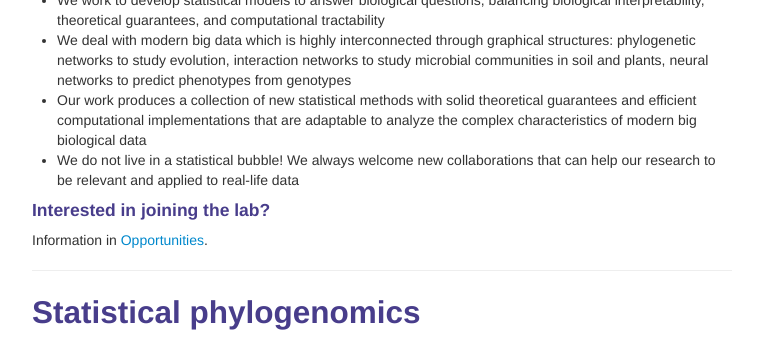
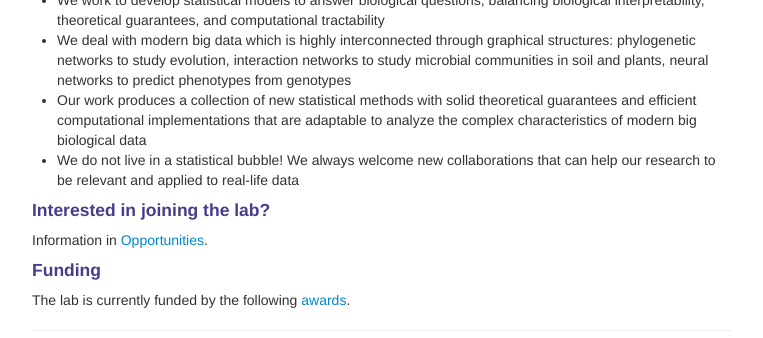
Before and after one commit to solislemuslab/solislemuslab.github.io, a Jekyll site: the page built from pages/research.md, in a window 1280 px wide and 900 px high, scrolled down 310 px, cut to the strip 0-338 px from the top of the window. Shown: the whole strip, without its empty margins (258-1021 px from the left). Built offline with Jekyll 4.4.1, drawn with Linux system fonts in a browser that asks for light colours.

Commit message:
added funding

```diff
--- a/pages/research.md
+++ b/pages/research.md
@@ -26,6 +26,10 @@ description: Solis-Lemus publications
 
 #### Interested in joining the lab?
 Information in [Opportunities](https://solislemuslab.github.io//pages/people.html#opportunities).
+
+#### Funding
+
+The lab is currently funded by the following [awards](https://solislemuslab.github.io//pages/research.html#awards).
 
 ---
 
@@ -189,3 +193,6 @@ Sol&iacute;s-Lemus, C., L.L. Knowles and C. An&eacute;. 2015. Bayesian species d
 Sol&iacute;s-Lemus, C. (2015). Statistical methods to infer population structure with coalescence and gene flow.  PhD dissertation, Department of Statistics,
 University of Wisconsin-Madison
 [![pdf (653k)](icons16/pdf-icon.png)](https://www.stat.wisc.edu/~claudia/thesis.pdf)
+
+
+# Awards
```
